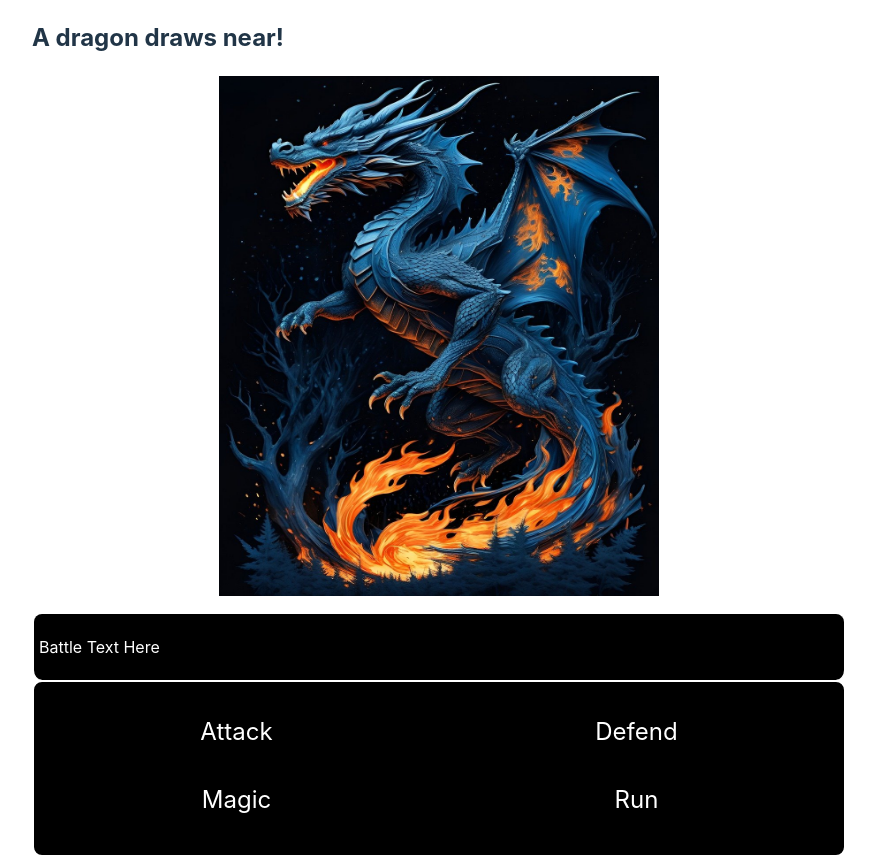
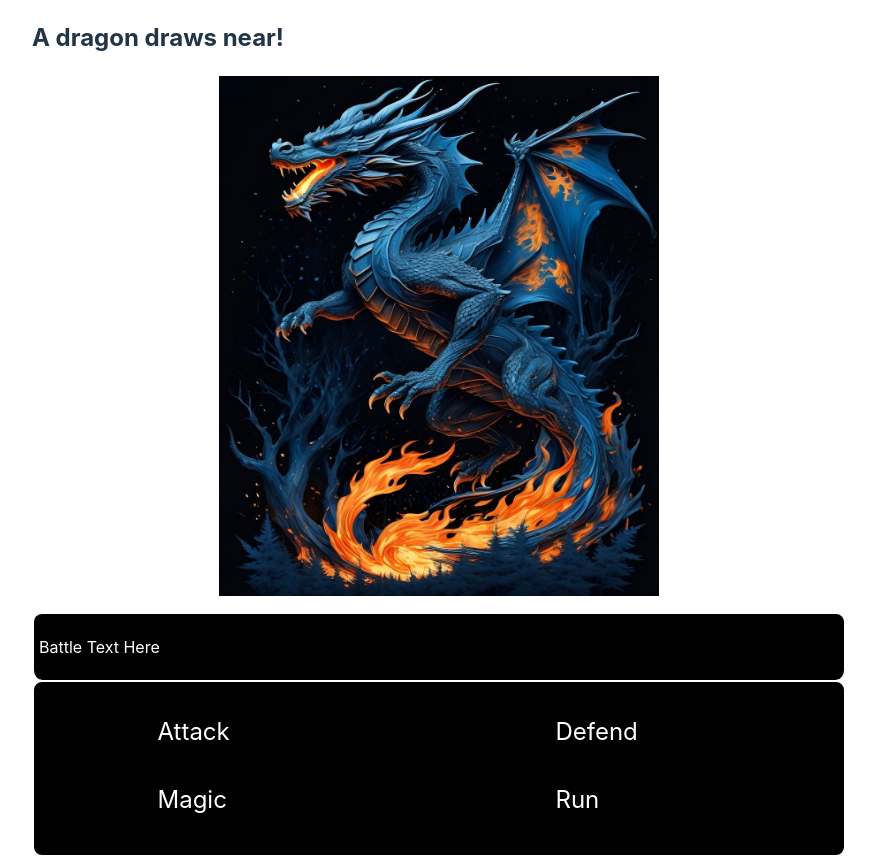
Before and after one commit to athaarsager/dragonslayer-game, a React (Vite) app in the folder dragonslayer_frontend/: page / in a window 1280 px wide. Shown: the whole page, without its empty margins (201-1076 px from the left). Built offline with nearby package versions, Linux system fonts and the light colour scheme.

Commit message:
Adjust columns to fix alignment of Run option

```diff
--- a/dragonslayer_frontend/src/components/BattleScreen/BattleScreen.css
+++ b/dragonslayer_frontend/src/components/BattleScreen/BattleScreen.css
@@ -33,7 +33,7 @@ img {
 
 .selector-container {
     display: grid;
-    grid-template-columns: auto auto;
+    grid-template-columns: 30% 70%;
     grid-template-rows: auto;
 }
 
```
